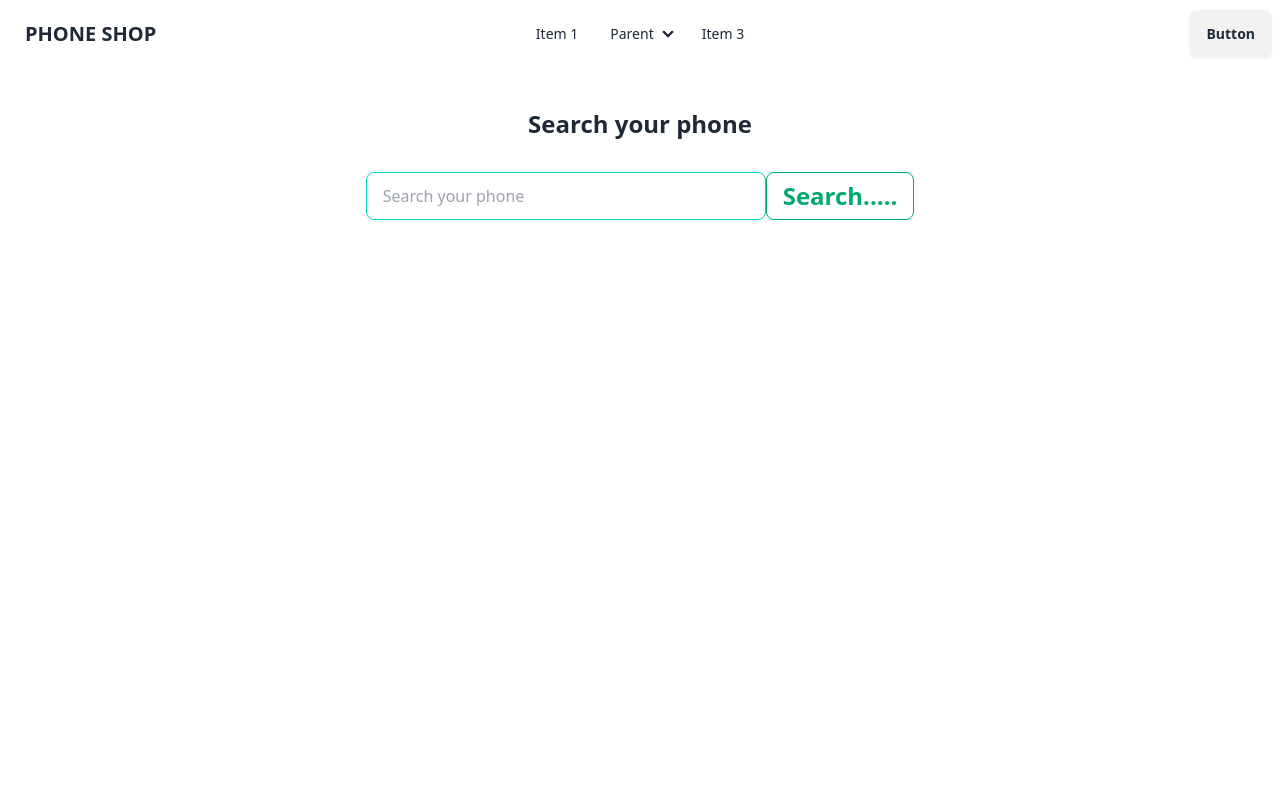
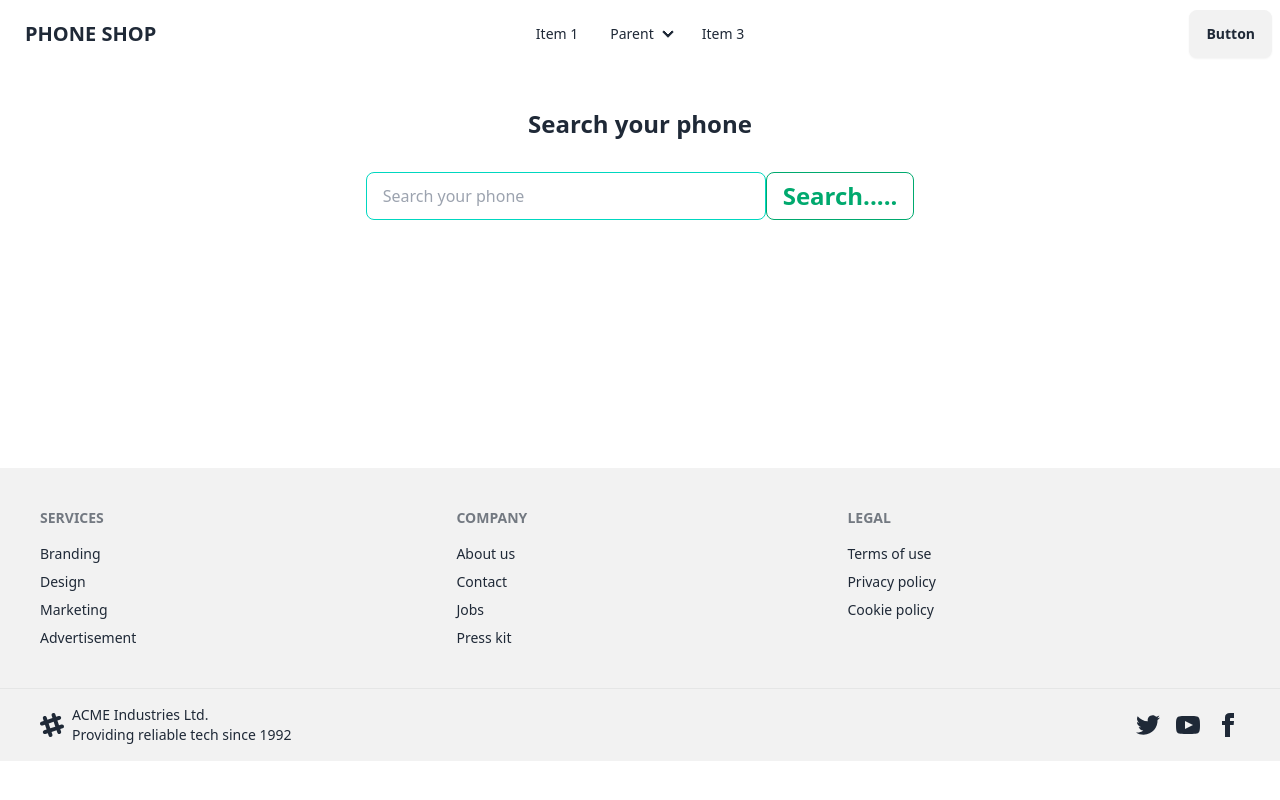
Before and after one commit to Sohanur20/phone-hunter-, a plain HTML site: page index.html in a window 1280 px wide. Drawn offline with nearby package versions, Linux system fonts and the light colour scheme; no server answers.

Commit message:
task done

```diff
--- a/index.html
+++ b/index.html
@@ -125,8 +125,40 @@
     </main>
 
 
-    <footer>
-
+    <footer class="footer p-10 bg-base-200 text-base-content">
+      <nav>
+        <h6 class="footer-title">Services</h6>
+        <a class="link link-hover">Branding</a>
+        <a class="link link-hover">Design</a>
+        <a class="link link-hover">Marketing</a>
+        <a class="link link-hover">Advertisement</a>
+      </nav>
+      <nav>
+        <h6 class="footer-title">Company</h6>
+        <a class="link link-hover">About us</a>
+        <a class="link link-hover">Contact</a>
+        <a class="link link-hover">Jobs</a>
+        <a class="link link-hover">Press kit</a>
+      </nav>
+      <nav>
+        <h6 class="footer-title">Legal</h6>
+        <a class="link link-hover">Terms of use</a>
+        <a class="link link-hover">Privacy policy</a>
+        <a class="link link-hover">Cookie policy</a>
+      </nav>
+    </footer>
+    <footer class="footer px-10 py-4 border-t bg-base-200 text-base-content border-base-300">
+      <aside class="items-center grid-flow-col">
+        <svg width="24" height="24" viewBox="0 0 24 24" xmlns="http://www.w3.org/2000/svg" fill-rule="evenodd" clip-rule="evenodd" class="fill-current"><path d="M22.672 15.226l-2.432.811.841 2.515c.33 1.019-.209 2.127-1.23 2.456-1.15.325-2.148-.321-2.463-1.226l-.84-2.518-5.013 1.677.84 2.517c.391 1.203-.434 2.542-1.831 2.542-.88 0-1.601-.564-1.86-1.314l-.842-2.516-2.431.809c-1.135.328-2.145-.317-2.463-1.229-.329-1.018.211-2.127 1.231-2.456l2.432-.809-1.621-4.823-2.432.808c-1.355.384-2.558-.59-2.558-1.839 0-.817.509-1.582 1.327-1.846l2.433-.809-.842-2.515c-.33-1.02.211-2.129 1.232-2.458 1.02-.329 2.13.209 2.461 1.229l.842 2.515 5.011-1.677-.839-2.517c-.403-1.238.484-2.553 1.843-2.553.819 0 1.585.509 1.85 1.326l.841 2.517 2.431-.81c1.02-.33 2.131.211 2.461 1.229.332 1.018-.21 2.126-1.23 2.456l-2.433.809 1.622 4.823 2.433-.809c1.242-.401 2.557.484 2.557 1.838 0 .819-.51 1.583-1.328 1.847m-8.992-6.428l-5.01 1.675 1.619 4.828 5.011-1.674-1.62-4.829z"></path></svg>
+        <p>ACME Industries Ltd. <br>Providing reliable tech since 1992</p>
+      </aside>
+      <nav class="md:place-self-center md:justify-self-end">
+        <div class="grid grid-flow-col gap-4">
+          <a><svg xmlns="http://www.w3.org/2000/svg" width="24" height="24" viewBox="0 0 24 24" class="fill-current"><path d="M24 4.557c-.883.392-1.832.656-2.828.775 1.017-.609 1.798-1.574 2.165-2.724-.951.564-2.005.974-3.127 1.195-.897-.957-2.178-1.555-3.594-1.555-3.179 0-5.515 2.966-4.797 6.045-4.091-.205-7.719-2.165-10.148-5.144-1.29 2.213-.669 5.108 1.523 6.574-.806-.026-1.566-.247-2.229-.616-.054 2.281 1.581 4.415 3.949 4.89-.693.188-1.452.232-2.224.084.626 1.956 2.444 3.379 4.6 3.419-2.07 1.623-4.678 2.348-7.29 2.04 2.179 1.397 4.768 2.212 7.548 2.212 9.142 0 14.307-7.721 13.995-14.646.962-.695 1.797-1.562 2.457-2.549z"></path></svg></a>
+          <a><svg xmlns="http://www.w3.org/2000/svg" width="24" height="24" viewBox="0 0 24 24" class="fill-current"><path d="M19.615 3.184c-3.604-.246-11.631-.245-15.23 0-3.897.266-4.356 2.62-4.385 8.816.029 6.185.484 8.549 4.385 8.816 3.6.245 11.626.246 15.23 0 3.897-.266 4.356-2.62 4.385-8.816-.029-6.185-.484-8.549-4.385-8.816zm-10.615 12.816v-8l8 3.993-8 4.007z"></path></svg></a>
+          <a><svg xmlns="http://www.w3.org/2000/svg" width="24" height="24" viewBox="0 0 24 24" class="fill-current"><path d="M9 8h-3v4h3v12h5v-12h3.642l.358-4h-4v-1.667c0-.955.192-1.333 1.115-1.333h2.885v-5h-3.808c-3.596 0-5.192 1.583-5.192 4.615v3.385z"></path></svg></a>
+        </div>
+      </nav>
     </footer>
 
 
--- a/phone.js
+++ b/phone.js
@@ -116,6 +116,8 @@ const showPhoneDetails = (phone) => {
     <img  src=${phone.image} alt="">
     <p class="py-4 text-center">${phone.brand}</p>
 
+    }</p>
+
     `
 
     my_modal_details.showModal()
```
